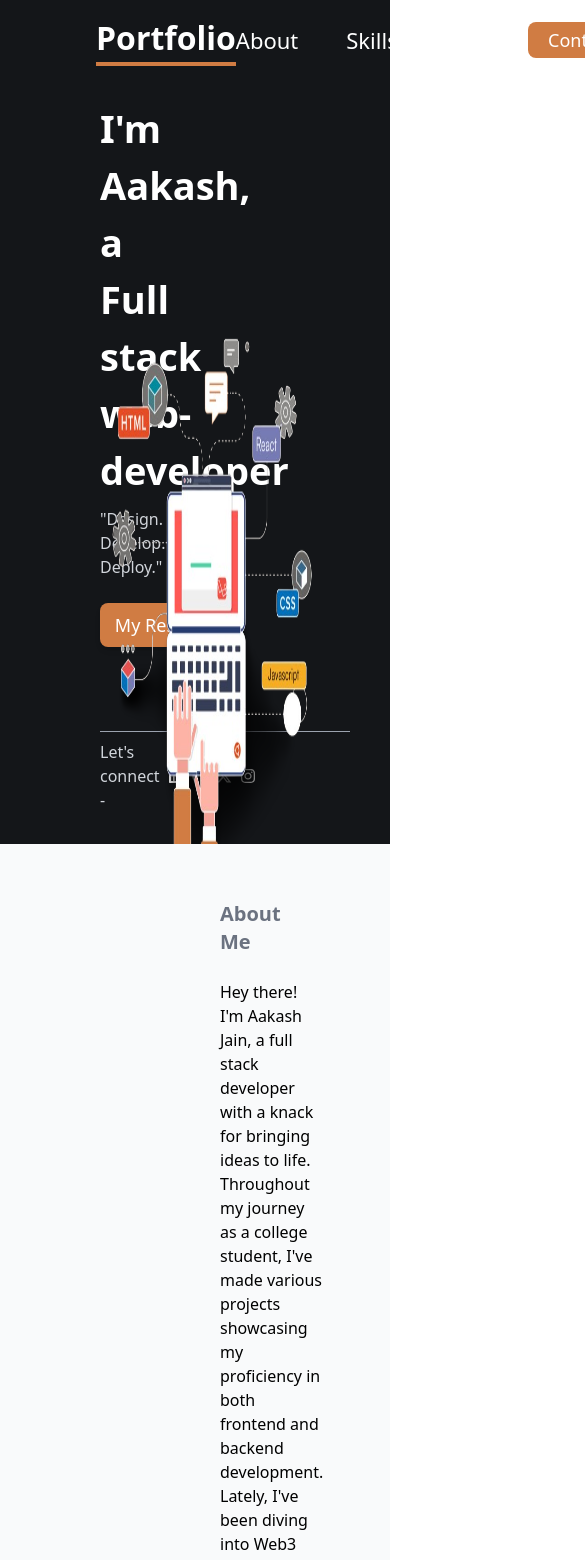
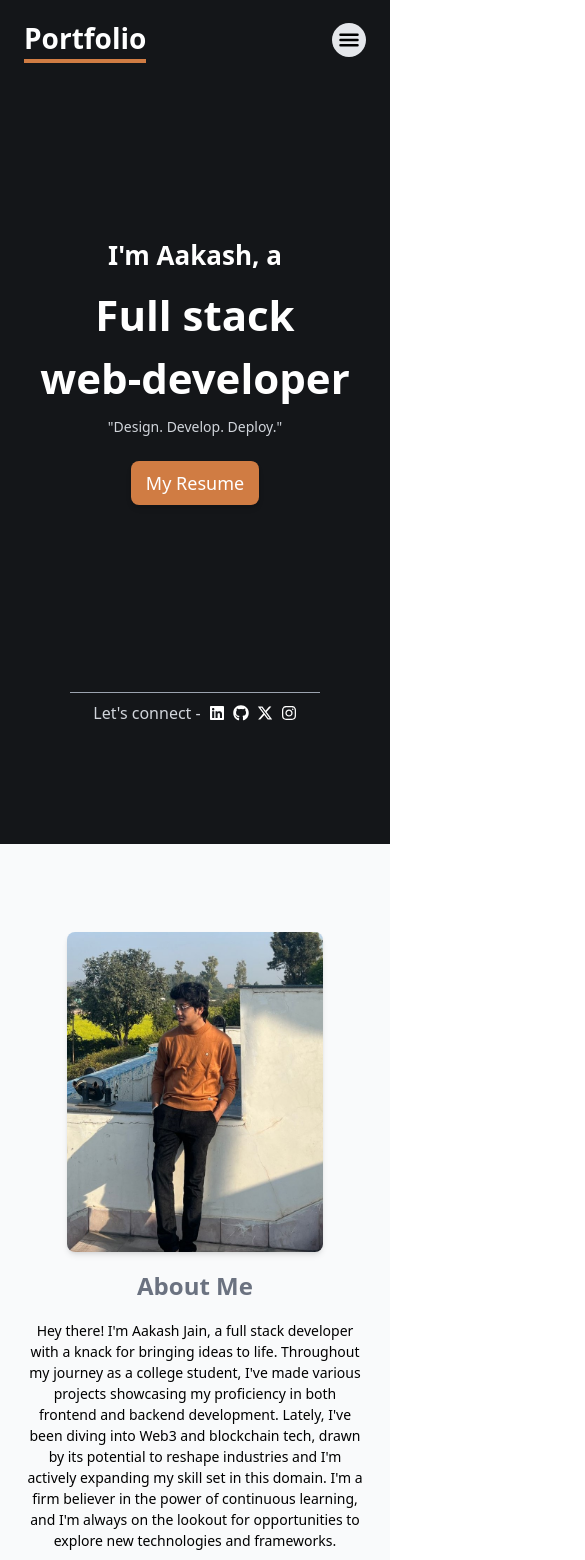
Before and after one commit to Aakash-Gen/Portfolio, a React (Vite) app: page / in a window 390 px wide. Shown: the top 1560 px of the page, 585 px wide, since content can reach past the window. Built offline with nearby package versions, Linux system fonts and the light colour scheme.

Commit message:
made it mobile responsive

```diff
--- a/src/App.jsx
+++ b/src/App.jsx
@@ -13,11 +13,11 @@ function App() {
   const [currentSection,setCurrentSection] = useState('Home')
 
   const { ref: homeRef, inView: homeInView } = useInView({
-    threshold: 0.1,
+    threshold: 0.15,
   });
 
   const { ref: aboutRef, inView: aboutInView } = useInView({
-    threshold: 0.8,
+    threshold: 0.7,
   });
 
   const { ref: projectsRef, inView: projectsInView } = useInView({
@@ -25,10 +25,10 @@ function App() {
   });
 
   const { ref: contactRef, inView: contactInView } = useInView({
-    threshold: 0.9,
+    threshold: 0.8,
   });
   const { ref: skillsRef, inView: skillsInView } = useInView({
-    threshold: 0.05,
+    threshold: 0.5,
   });
 
   useEffect(()=>{
--- a/src/components/About.jsx
+++ b/src/components/About.jsx
@@ -1,19 +1,19 @@
 function About() {
   return (
     <div id='about' className=' bg-gray-50 h-full pt-14'>
-        <div className=' grid grid-cols-5'>
-            <div className='col-span-2 flex items-center justify-end mt-14'>
-                <img className='h-[450px] w-[380px] rounded-lg shadow-md' src="/Me.jpeg" alt="" />
+        <div className=' md:grid md:grid-cols-5'>
+            <div className='md:col-span-2 flex items-center md:justify-end justify-center md:mt-14 mt-8'>
+                <img className='md:h-[450px] md:w-[380px] h-80 w-64 rounded-lg shadow-md md:mb-0 mb-4' src="/Me.jpeg" alt="" />
             </div>
-            <div className='col-span-2 flex flex-col items-start justify-center pl-16 gap-6'>
-                <h2 className='text-xl font-semibold text-gray-500'>About Me</h2>
-                <p className='text-md'>
+            <div className='md:col-span-2 flex flex-col text-center items-center justify-center md:text-start md:items-start md:pl-16 px-6 gap-4 md:gap-6 '>
+                <h2 className='text-[24px] md:text-xl font-semibold text-gray-500'>About Me</h2>
+                <p className=' text-[14px] md:text-[16px]'>
                     Hey there! I'm Aakash Jain, a full stack developer with a knack for bringing ideas to life.
                     Throughout my journey as a college student, I've made various projects showcasing my proficiency in both frontend and backend development.
                     Lately, I've been diving into Web3 and blockchain tech, drawn by its potential to reshape industries and  I'm actively expanding my skill set in this domain.
                     I'm a firm believer in the power of continuous learning, and I'm always on the lookout for opportunities to explore new technologies and frameworks.
                 </p>
-                <p className='text-md'>
+                <p className=' text-[14px] md:text-[16px]'>
                     If you're looking for a dynamic collaborator to bring your digital vision to life, look no further! I'm eager to partner with you on your next project,
                     whether it's a freelance gig, internship opportunity, or a full-fledged collaboration. Let's harness the power of technology to create something truly remarkable together.
                 </p>
--- a/src/components/Header.jsx
+++ b/src/components/Header.jsx
@@ -1,21 +1,49 @@
+import { useState } from "react";
 import { Link } from "react-scroll";
+import { AiOutlineCloseCircle } from "react-icons/ai";
+import { HiMenuAlt3 } from "react-icons/hi";
+import { IoMenu } from "react-icons/io5";
+
 
 function Header(props) {
   const getUnderlineClass = (section) => {
     return props.currentSection === section ? 'border-b-4 border-[#D07C43]' : '';
   };
+  const [toggleMenu,setToggleMenu] = useState(false);
+  const [isClosing, setIsClosing] = useState(false);
 
+  const handleMenuClose = () => {
+    setIsClosing(true);
+    setTimeout(() => {
+      setToggleMenu(false);
+      setIsClosing(false);
+    }, 300);
+  };
   return (
-    <div className={`h-14 w-full fixed z-10 top-0 flex justify-between ${props.headerColour} ${props.headerBg} items-center px-24 py-10`}>
-        <Link to="home" spy={true} smooth={true} duration={500} offset={-70} className={`hover:cursor-pointer text-[32px] font-semibold ${getUnderlineClass('Home')}`} >Portfolio</Link>
-        <div className='flex justify-evenly gap-12 text-[22px] font-medium'>
+    <div className={`h-14 w-full fixed z-10 top-0 flex justify-between ${props.headerColour} ${props.headerBg} items-center md:px-24 px-6 py-10`}>
+        <Link to="home" spy={true} smooth={true} duration={500} offset={-70} className={`hover:cursor-pointer text-[28px] md:text-[32px] font-semibold ${getUnderlineClass('Home')}`} >Portfolio</Link>
+        <div className='md:flex justify-evenly gap-12 text-[22px] font-medium hidden'>
             <Link to="about" spy={true} smooth={true} duration={500} offset={-70} className={`hover:cursor-pointer ${getUnderlineClass('About')}`} >About</Link>
             <Link to="skills" spy={true} smooth={true} duration={500} offset={-70} className={`hover:cursor-pointer ${getUnderlineClass('Skills')}`} >Skills</Link>
             <Link to="projects" spy={true} smooth={true} duration={500} offset={-70} className={`hover:cursor-pointer ${getUnderlineClass('Projects')}`} >Projects</Link>
         </div>
-        <Link to="contact" spy={true} smooth={true} duration={500} offset={-70} className="hover:cursor-pointer" >
+        <Link to="contact" spy={true} smooth={true} duration={500} offset={-70} className="hover:cursor-pointer hidden md:block" >
           <button className='bg-[#D07C43] px-5 py-1 rounded-lg text-lg font-medium '>Contact</button>
         </Link>
+        <div className=" bg-gray-200 rounded-full p-1 md:hidden">
+          {!toggleMenu && (
+            <IoMenu fontSize={26}color="black" className="cursor-pointer" onClick={() => setToggleMenu(true)} />
+          )}
+          {toggleMenu && (
+            <div
+            className={`fixed -right-0 top-1.5 p-3 w-[95%] mx-2 h-16 shadow-2xl px-4 flex justify-evenly items-center rounded-3xl bg-gray-300 bg-glass text-black ${ isClosing ? 'animate-slide-out' : 'animate-slide-in'}`}>
+              <Link to="about" spy={true} smooth={true} duration={500} offset={-70}  onClick={()=> handleMenuClose(false)} className='hover:cursor-pointer justify-center  py-1.5 w-full text-md font-medium' >About</Link>
+              <Link to="skills" spy={true} smooth={true} duration={500} offset={-70}  onClick={()=> handleMenuClose(false)} className='hover:cursor-pointer justify-center   py-1.5  w-full text-md font-medium'>Skills</Link>
+              <Link to="projects" spy={true} smooth={true} duration={500} offset={-70}  onClick={()=> handleMenuClose(false)} className='hover:cursor-pointer justify-center  py-1.5  w-full text-md font-medium'>projects</Link>
+              <AiOutlineCloseCircle fontSize={104} color="black" className="cursor-pointer" onClick={() => handleMenuClose(false)} />
+            </div>
+          )}
+        </div>
     </div>
   )
 }
--- a/src/components/Home.jsx
+++ b/src/components/Home.jsx
@@ -6,12 +6,12 @@ import { FaInstagram } from "react-icons/fa";
 
 function Home() {
   return (
-      <div id="home" className="grid grid-cols-5 h-screen bg-[#141619]">
-        <div className="flex flex-col col-span-2 justify-between pl-5">
-          <div className=" flex flex-grow flex-col justify-center pl-20 pt-4">
-            <p className="text-white text-[38px] font-bold ">I'm Aakash, a</p>
-            <p className="text-white text-[38px] font-bold mb-2 ">Full stack web-developer</p>
-            <p className="text-gray-300 text-md mb-6">"Design. Develop. Deploy."</p>
+      <div id="home" className="grid md:grid-cols-5 h-screen bg-[#141619]">
+        <div className="flex flex-col md:col-span-2 justify-between md:pl-5">
+          <div className=" flex flex-grow flex-col justify-center text-center items-center md:items-start md:pl-20 pt-44 md:pt-4">
+            <p className="text-white text-[26px] md:text-[38px] font-bold mb-2 md:mb-0 ">I'm Aakash, a</p>
+            <p className="text-white text-[42px] md:text-[38px] font-bold mb-2 ">Full stack <span className="block md:inline">web-developer</span></p>
+            <p className="text-gray-300 text-sm md:text-[15px] mb-6">"Design. Develop. Deploy."</p>
             <a
                 href="/resume.pdf"
                 download
@@ -20,7 +20,7 @@ function Home() {
                 My Resume
             </a>
           </div>
-          <div className="pb-8 pl-20 flex flex-col gap-2">
+          <div className="md:pb-8 pt-32 md:pt-0 md:pl-20 flex flex-col items-center md:items-start gap-2">
             <div className="h-[1px] bg-gray-400 w-[250px]"></div>
             <div className="flex items-center gap-2">
               <p className="text-gray-300 mb">Let's connect - </p>
@@ -39,8 +39,8 @@ function Home() {
             </div>
           </div>
         </div>
-        <div className="col-span-3 flex flex-col-reverse items-center">
-          <img className="mr-32 h-[550px] w-[550px] " src="/HomePage.png" alt="" />
+        <div className="md:col-span-3 flex flex-col-reverse items-center">
+          <img className="md:mr-32 hidden md:block md:h-[550px] md:w-[550px] " src="/HomePage.png" alt="" />
         </div>
       </div>
   )
--- a/src/components/Skills.jsx
+++ b/src/components/Skills.jsx
@@ -1,8 +1,9 @@
 
 function Skills() {
   return (
-    <div id="skills" className="h-full flex flex-col items-center justify-center pt-24 pr-9 bg-gray-50 ">
-        <div className=" flex flex-wrap w-[70%] justify-center items-center gap-4 p-6">
+    <div id="skills" className="h-full flex flex-col items-center justify-center pt-24 md:pr-9 bg-gray-50 ">
+        <h1 className="text-gray-600 font-bold text-[28px] md:hidden pb-4">Technical Skills</h1>
+        <div className=" flex flex-wrap md:w-[70%] justify-center items-center gap-4 p-6">
             <Badge background="bg-blue-700" name="C++" />
             <Badge background="bg-yellow-600" name="Python"/>
             <Badge background="bg-orange-500" name="HTML" />
--- a/tailwind.config.js
+++ b/tailwind.config.js
@@ -3,6 +3,20 @@ export default {
   content: ['./index.html', './src/**/*.{js,ts,jsx,tsx}'],
   theme: {
     extend: {
+      keyframes: {
+        'slide-in': {
+          '0%': { transform: 'translateX(100%)' },
+          '100%': { transform: 'translateX(0)' },
+        },
+        'slide-out': {
+          '0%': { transform: 'translateX(0)' },
+          '100%': { transform: 'translateX(100%)' },
+        },
+      },
+      animation: {
+        'slide-in': 'slide-in 0.3s ease-out forwards',
+        'slide-out': 'slide-out 0.3s ease-in forwards',
+      },
     },
   },
   plugins: [
```
Also changed, not shown: src/components/Contact.jsx (+15 -15 lines), src/components/Projects.jsx (+16 -12 lines).
